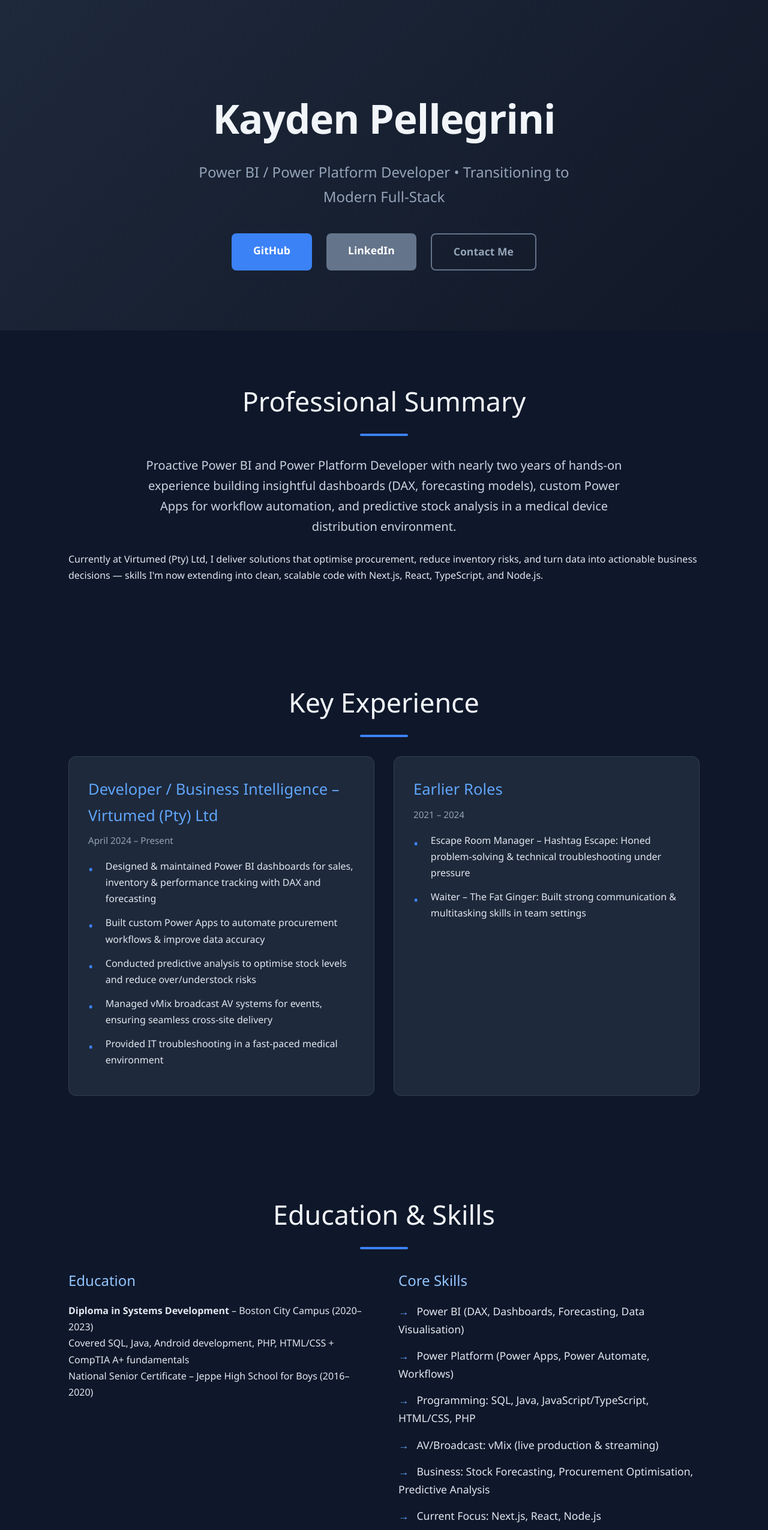
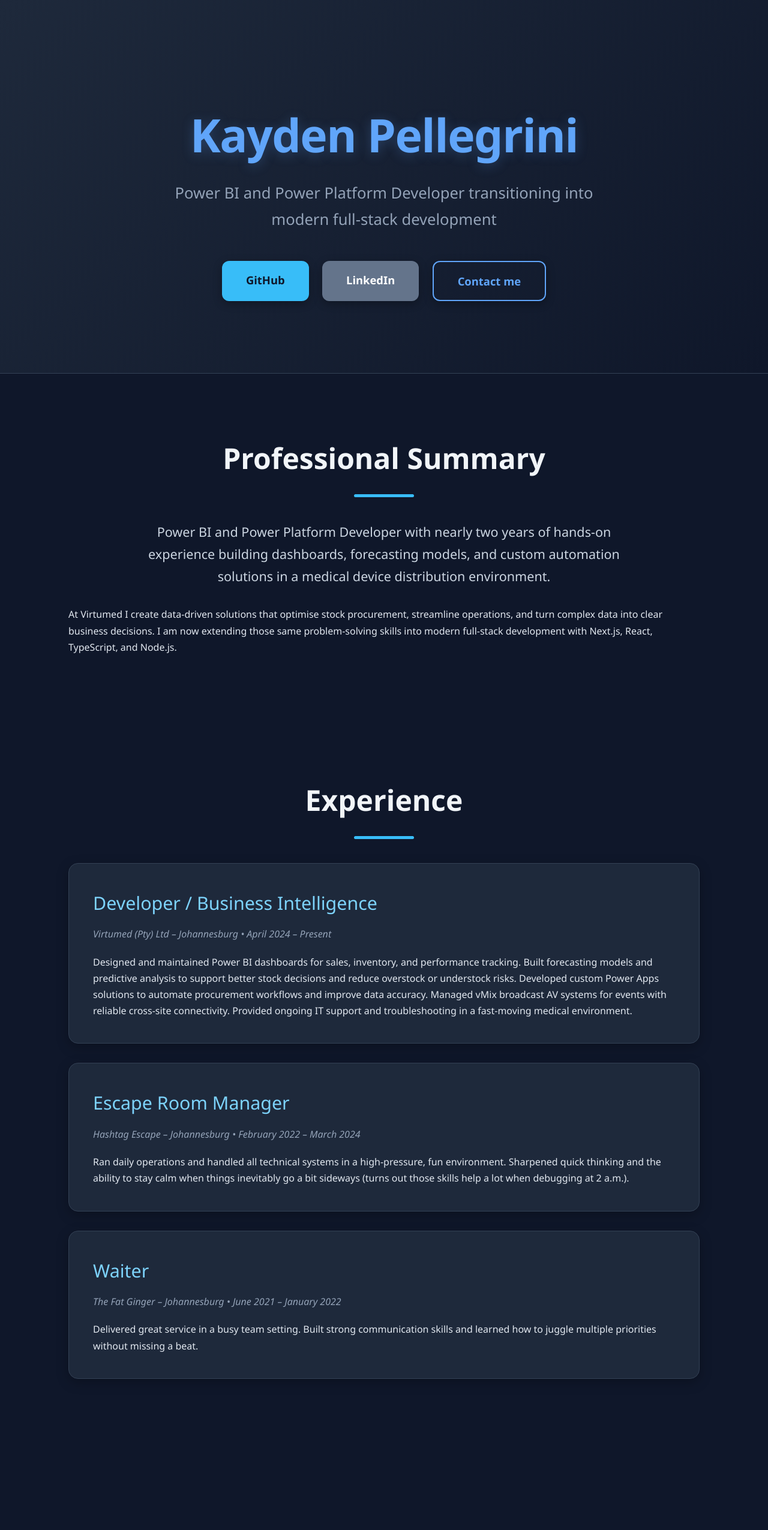
Before and after one commit to KaydenPellegrini/portfolio, a Next.js app: page / in a window 1280 px wide. Shown: the top 2551 px of the page at 60% size. Built offline with nearby package versions, Linux system fonts and the light colour scheme.

Commit message:
Final tone and style

```diff
--- a/src/app/page.module.css
+++ b/src/app/page.module.css
@@ -1,37 +1,40 @@
 .container {
   min-height: 100vh;
-  background: #0f172a; /* dark navy base */
+  background: #0f172a; /* deep dark base - professional */
   color: #e2e8f0;
-  font-family: 'Segoe UI', system-ui, sans-serif;
+  font-family: 'Segoe UI', system-ui, -apple-system, sans-serif;
   line-height: 1.7;
 }
 
 .hero {
   text-align: center;
-  padding: 140px 20px 100px;
-  background: linear-gradient(135deg, #1e293b 0%, #111827 100%);
+  padding: 160px 20px 120px;
+  background: linear-gradient(135deg, #1e293b 0%, #0f172a 100%);
+  border-bottom: 1px solid #334155;
 }
 
 .hero h1 {
-  font-size: 4.2rem;
-  margin: 0 0 0.8rem;
-  font-weight: 800;
-  letter-spacing: -1px;
-  color: #f1f5f9;
+  font-size: 4.8rem;
+  font-weight: 900;
+  margin: 0 0 0.6rem;
+  letter-spacing: -1.5px;
+  color: #60a5fa; /* playful bright blue for your name */
+  text-shadow: 0 4px 20px rgba(96, 165, 250, 0.25);
 }
 
 .tagline {
-  font-size: 1.5rem;
+  font-size: 1.6rem;
   color: #94a3b8;
-  margin: 0 0 2.5rem;
-  max-width: 700px;
+  margin: 0 0 3rem;
+  max-width: 720px;
   margin-left: auto;
   margin-right: auto;
+  font-weight: 400;
 }
 
 .heroButtons {
   display: flex;
-  gap: 1.5rem;
+  gap: 1.4rem;
   justify-content: center;
   flex-wrap: wrap;
 }
@@ -39,24 +42,26 @@
 .btnPrimary,
 .btnSecondary,
 .btnOutline {
-  padding: 14px 36px;
-  font-size: 1.1rem;
+  padding: 16px 40px;
+  font-size: 1.15rem;
   font-weight: 600;
-  border-radius: 8px;
+  border-radius: 12px;
   text-decoration: none;
-  transition: all 0.25s ease;
+  transition: all 0.3s ease;
   cursor: pointer;
+  box-shadow: 0 4px 15px rgba(0, 0, 0, 0.3);
 }
 
 .btnPrimary {
-  background: #3b82f6;
-  color: white;
+  background: #38bdf8; /* fun, energetic cyan/teal */
+  color: #0f172a;
   border: none;
 }
 
 .btnPrimary:hover {
-  background: #2563eb;
-  transform: translateY(-2px);
+  background: #0ea5e9;
+  transform: translateY(-4px) scale(1.04);
+  box-shadow: 0 12px 30px rgba(56, 189, 248, 0.4);
 }
 
 .btnSecondary {
@@ -66,113 +71,93 @@
 
 .btnSecondary:hover {
   background: #475569;
-  transform: translateY(-2px);
+  transform: translateY(-4px);
 }
 
 .btnOutline {
   background: transparent;
-  color: #94a3b8;
-  border: 2px solid #64748b;
+  color: #60a5fa;
+  border: 2px solid #60a5fa;
 }
 
 .btnOutline:hover {
-  border-color: #94a3b8;
-  color: white;
+  background: rgba(96, 165, 250, 0.1);
+  transform: translateY(-4px);
 }
 
 .section {
   max-width: 1100px;
   margin: 0 auto;
-  padding: 80px 24px;
+  padding: 100px 24px;
 }
 
 .section h2 {
-  font-size: 2.8rem;
-  margin-bottom: 2rem;
+  font-size: 3rem;
+  margin-bottom: 2.5rem;
   color: #f1f5f9;
   text-align: center;
   position: relative;
+  font-weight: 800;
 }
 
 .section h2::after {
   content: '';
   display: block;
-  width: 80px;
-  height: 4px;
-  background: #3b82f6;
-  margin: 1rem auto 0;
-  border-radius: 2px;
+  width: 100px;
+  height: 5px;
+  background: #38bdf8; /* matching fun accent */
+  margin: 1.2rem auto 0;
+  border-radius: 3px;
 }
 
 .summary {
-  font-size: 1.25rem;
-  max-width: 800px;
-  margin: 0 auto 1.5rem;
+  font-size: 1.35rem;
+  max-width: 820px;
+  margin: 0 auto 2rem;
   color: #cbd5e1;
   text-align: center;
-}
-
-.highlights {
-  display: grid;
-  grid-template-columns: 1fr 1fr;
-  gap: 2rem;
+  font-weight: 400;
 }
 
 .highlightCard {
   background: #1e293b;
-  padding: 2rem;
-  border-radius: 12px;
+  padding: 2.5rem;
+  border-radius: 16px;
   border: 1px solid #334155;
-  transition: transform 0.3s ease;
+  margin-bottom: 2rem;
+  transition: all 0.35s ease;
+  box-shadow: 0 6px 20px rgba(0, 0, 0, 0.25);
 }
 
 .highlightCard:hover {
-  transform: translateY(-8px);
-  border-color: #3b82f6;
+  transform: translateY(-12px);
+  border-color: #38bdf8;
+  box-shadow: 0 20px 40px rgba(56, 189, 248, 0.25);
 }
 
 .highlightCard h3 {
-  font-size: 1.6rem;
-  margin-bottom: 0.5rem;
-  color: #60a5fa;
+  font-size: 1.9rem;
+  margin-bottom: 0.8rem;
+  color: #7dd3fc;
 }
 
 .period {
-  font-size: 0.95rem;
+  font-size: 1rem;
   color: #94a3b8;
-  margin-bottom: 1rem;
+  margin-bottom: 1.2rem;
   display: block;
-}
-
-.highlightCard ul {
-  list-style: none;
-  padding: 0;
-  margin: 0;
-}
-
-.highlightCard li {
-  margin-bottom: 0.8rem;
-  position: relative;
-  padding-left: 1.8rem;
-}
-
-.highlightCard li::before {
-  content: "•";
-  color: #3b82f6;
-  position: absolute;
-  left: 0;
-  font-size: 1.4rem;
+  font-style: italic;
 }
 
 .grid {
   display: grid;
   grid-template-columns: 1fr 1fr;
-  gap: 3rem;
+  gap: 3.5rem;
 }
 
 .grid h3 {
-  font-size: 1.5rem;
-  margin-bottom: 1rem;
+  font-size: 1.7rem;
+  margin-bottom: 1.3rem;
   color: #93c5fd;
 }
 
@@ -182,44 +167,53 @@
 }
 
 .skillsList li {
-  margin-bottom: 0.9rem;
-  font-size: 1.1rem;
+  margin-bottom: 1rem;
+  font-size: 1.15rem;
+  position: relative;
+  padding-left: 2rem;
 }
 
 .skillsList li::before {
   content: "→";
-  color: #60a5fa;
-  margin-right: 0.8rem;
+  color: #38bdf8;
+  position: absolute;
+  left: 0;
+  font-size: 1.4rem;
 }
 
 .footer {
   text-align: center;
-  padding: 60px 20px;
+  padding: 80px 20px 100px;
   background: #0f172a;
   border-top: 1px solid #334155;
   color: #94a3b8;
-  font-size: 0.95rem;
+  font-size: 1rem;
 }
 
 .footer p {
-  margin: 0.5rem 0;
+  margin: 0.8rem 0;
+  opacity: 0.9;
 }
 
-/* Mobile */
+/* Mobile adjustments */
 @media (max-width: 768px) {
   .hero {
-    padding: 100px 20px 80px;
+    padding: 120px 20px 80px;
   }
   .hero h1 {
-    font-size: 3.2rem;
+    font-size: 3.6rem;
   }
   .tagline {
-    font-size: 1.3rem;
-  }
-  .highlights, .grid {
-    grid-template-columns: 1fr;
+    font-size: 1.4rem;
   }
   .section {
-    padding: 60px 20px;
+    padding: 80px 20px;
+  }
+  .grid {
+    grid-template-columns: 1fr;
+    gap: 3rem;
+  }
+  .highlightCard {
+    padding: 2rem;
   }
 }
--- a/src/app/page.tsx
+++ b/src/app/page.tsx
@@ -7,7 +7,7 @@ export default function Home() {
       <section className={styles.hero}>
         <h1>Kayden Pellegrini</h1>
         <p className={styles.tagline}>
-           Power BI / Power Platform Developer • Transitioning to Modern Full-Stack
+          Power BI and Power Platform Developer transitioning into modern full-stack development
         </p>
         <div className={styles.heroButtons}>
           <a href="https://github.com/KaydenPellegrini" target="_blank" rel="noopener noreferrer" className={styles.btnPrimary}>
@@ -17,7 +17,7 @@ export default function Home() {
             LinkedIn
           </a>
           <a href="mailto:developer.kayden@gmail.com" className={styles.btnOutline}>
-            Contact Me
+            Contact me
           </a>
         </div>
       </section>
@@ -26,37 +26,39 @@ export default function Home() {
       <section className={styles.section}>
         <h2>Professional Summary</h2>
         <p className={styles.summary}>
-          Proactive  Power BI and Power Platform Developer with nearly two years of hands-on experience building insightful dashboards (DAX, forecasting models), custom Power Apps for workflow automation, and predictive stock analysis in a medical device distribution environment.
+          Power BI and Power Platform Developer with nearly two years of hands-on experience building dashboards, forecasting models, and custom automation solutions in a medical device distribution environment.
         </p>
         <p>
-          Currently at Virtumed (Pty) Ltd, I deliver solutions that optimise procurement, reduce inventory risks, and turn data into actionable business decisions — skills I'm now extending into clean, scalable code with Next.js, React, TypeScript, and Node.js.
+          At Virtumed I create data-driven solutions that optimise stock procurement, streamline operations, and turn complex data into clear business decisions. I am now extending those same problem-solving skills into modern full-stack development with Next.js, React, TypeScript, and Node.js.
         </p>
       </section>
 
-      {/* Key Experience Highlights */}
+      {/* Experience */}
       <section className={styles.section}>
-        <h2>Key Experience</h2>
-        <div className={styles.highlights}>
-          <div className={styles.highlightCard}>
-            <h3>Developer / Business Intelligence – Virtumed (Pty) Ltd</h3>
-            <p className={styles.period}>April 2024 – Present</p>
-            <ul>
-              <li>Designed & maintained Power BI dashboards for sales, inventory & performance tracking with DAX and forecasting</li>
-              <li>Built custom Power Apps to automate procurement workflows & improve data accuracy</li>
-              <li>Conducted predictive analysis to optimise stock levels and reduce over/understock risks</li>
-              <li>Managed vMix broadcast AV systems for events, ensuring seamless cross-site delivery</li>
-              <li>Provided IT troubleshooting in a fast-paced medical environment</li>
-            </ul>
-          </div>
+        <h2>Experience</h2>
 
-          <div className={styles.highlightCard}>
-            <h3>Earlier Roles</h3>
-            <p className={styles.period}>2021 – 2024</p>
-            <ul>
-              <li>Escape Room Manager – Hashtag Escape: Honed problem-solving & technical troubleshooting under pressure</li>
-              <li>Waiter – The Fat Ginger: Built strong communication & multitasking skills in team settings</li>
-            </ul>
-          </div>
+        <div className={styles.highlightCard}>
+          <h3>Developer / Business Intelligence</h3>
+          <p className={styles.period}>Virtumed (Pty) Ltd – Johannesburg • April 2024 – Present</p>
+          <p>
+            Designed and maintained Power BI dashboards for sales, inventory, and performance tracking. Built forecasting models and predictive analysis to support better stock decisions and reduce overstock or understock risks. Developed custom Power Apps solutions to automate procurement workflows and improve data accuracy. Managed vMix broadcast AV systems for events with reliable cross-site connectivity. Provided ongoing IT support and troubleshooting in a fast-moving medical environment.
+          </p>
+        </div>
+
+        <div className={styles.highlightCard}>
+          <h3>Escape Room Manager</h3>
+          <p className={styles.period}>Hashtag Escape – Johannesburg • February 2022 – March 2024</p>
+          <p>
+            Ran daily operations and handled all technical systems in a high-pressure, fun environment. Sharpened quick thinking and the ability to stay calm when things inevitably go a bit sideways (turns out those skills help a lot when debugging at 2 a.m.).
+          </p>
+        </div>
+
+        <div className={styles.highlightCard}>
+          <h3>Waiter</h3>
+          <p className={styles.period}>The Fat Ginger – Johannesburg • June 2021 – January 2022</p>
+          <p>
+            Delivered great service in a busy team setting. Built strong communication skills and learned how to juggle multiple priorities without missing a beat.
+          </p>
         </div>
       </section>
 
@@ -67,19 +69,19 @@ export default function Home() {
           <div>
             <h3>Education</h3>
             <p><strong>Diploma in Systems Development</strong> – Boston City Campus (2020–2023)</p>
-            <p>Covered SQL, Java, Android development, PHP, HTML/CSS + CompTIA A+ fundamentals</p>
-            <p>National Senior Certificate – Jeppe High School for Boys (2016–2020)</p>
+            <p>SQL, Java, Android development, PHP, HTML, CSS, CompTIA A+ fundamentals.</p>
+            <p><strong>National Senior Certificate</strong> – Jeppe High School for Boys (2016–2020)</p>
           </div>
 
           <div>
             <h3>Core Skills</h3>
             <ul className={styles.skillsList}>
-              <li>Power BI (DAX, Dashboards, Forecasting, Data Visualisation)</li>
-              <li>Power Platform (Power Apps, Power Automate, Workflows)</li>
-              <li>Programming: SQL, Java, JavaScript/TypeScript, HTML/CSS, PHP</li>
-              <li>AV/Broadcast: vMix (live production & streaming)</li>
-              <li>Business: Stock Forecasting, Procurement Optimisation, Predictive Analysis</li>
-              <li>Current Focus: Next.js, React, Node.js</li>
+              <li>Power BI (dashboards, DAX, forecasting models, data visualisation)</li>
+              <li>Power Platform (Power Apps, Power Automate, workflow automation)</li>
+              <li>Programming foundations: SQL, Java, JavaScript/TypeScript, HTML, CSS, PHP</li>
+              <li>AV & broadcast: vMix (live production and streaming setups)</li>
+              <li>Business domain: stock forecasting, procurement optimisation, predictive analysis</li>
+              <li>Current focus: Next.js, React, Node.js</li>
             </ul>
           </div>
         </div>
@@ -88,7 +90,7 @@ export default function Home() {
       {/* Footer */}
       <footer className={styles.footer}>
         <p>Edenvale / Johannesburg, South Africa • {new Date().getFullYear()}</p>
-        <p>Building business impact — from low-code flows to full control in code</p>
+        <p>From Power Automate flows to full control in code — still figuring out why JavaScript insists on having seven ways to do the same thing.</p>
       </footer>
     </div>
   );
```
